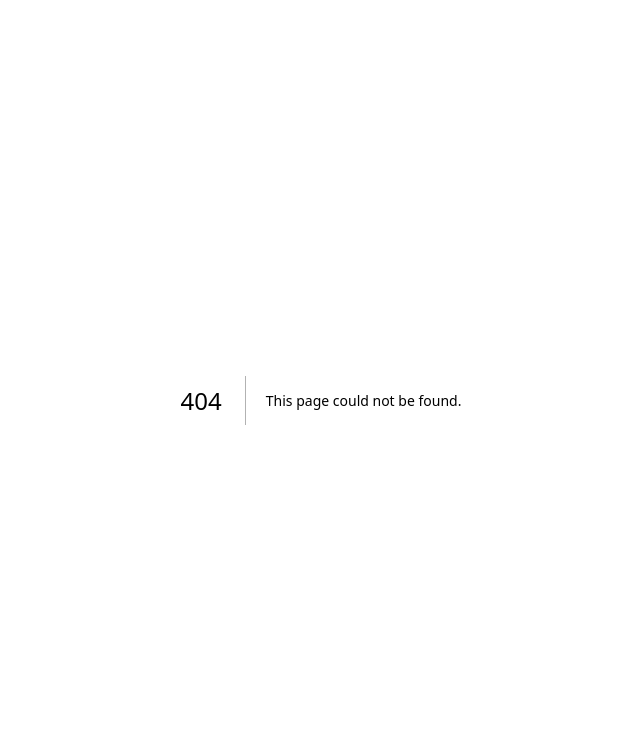
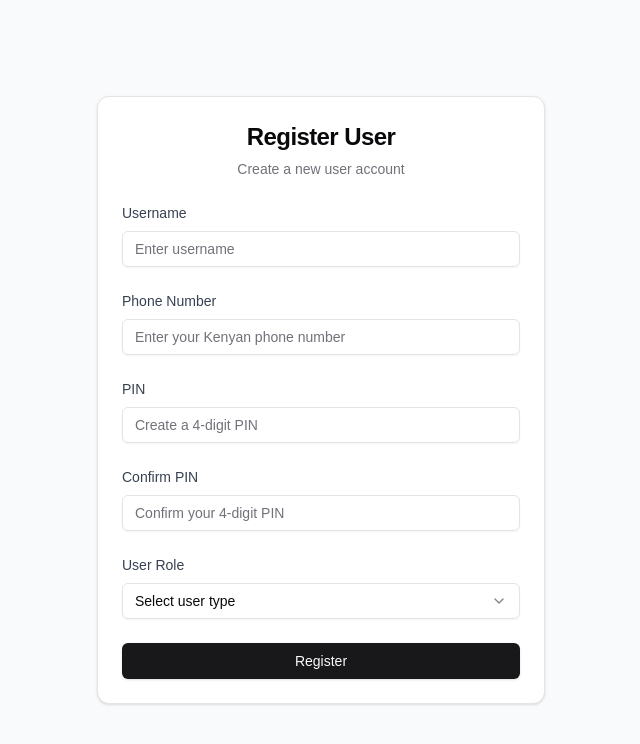
Before and after one commit to hamsoace/tawi_fe, a Next.js app: page /registration in a window 1280 px wide. Before the commit this address had no page. Shown: the top 744 px of the page, without its empty margins (319-959 px from the left). Built offline with nearby package versions, Linux system fonts and the light colour scheme.

Commit message:
registration page

```diff
--- /dev/null
+++ b/app/registration/page.tsx
@@ -0,0 +1,303 @@
+"use client";
+
+import React, { useState, useEffect } from "react";
+import { Loader2 } from "lucide-react";
+import {
+  Card,
+  CardContent,
+  CardDescription,
+  CardHeader,
+  CardTitle,
+} from "@/components/ui/card";
+import { Input } from "@/components/ui/input";
+import { Button } from "@/components/ui/button";
+import { Alert, AlertDescription } from "@/components/ui/alert";
+import {
+  Select,
+  SelectContent,
+  SelectItem,
+  SelectTrigger,
+  SelectValue,
+} from "@/components/ui/select";
+
+const USER_ROLES = {
+  ADMIN: "admin",
+  BRANCH_MANAGER: "branchManager",
+  DSA: "dsa",
+  RETAILER: "retailer",
+};
+
+const ROLE_HIERARCHY: Record<string, string[]> = {
+  [USER_ROLES.ADMIN]: [
+    USER_ROLES.ADMIN,
+    USER_ROLES.BRANCH_MANAGER,
+    USER_ROLES.DSA,
+    USER_ROLES.RETAILER,
+  ],
+  [USER_ROLES.BRANCH_MANAGER]: [USER_ROLES.DSA, USER_ROLES.RETAILER],
+  [USER_ROLES.DSA]: [USER_ROLES.RETAILER],
+  [USER_ROLES.RETAILER]: [],
+};
+
+const Registration: React.FC = () => {
+  const [formData, setFormData] = useState({
+    username: "",
+    phone: "",
+    pin: "",
+    confirmPin: "",
+    userType: "",
+  });
+  const [loading, setLoading] = useState(false);
+  const [error, setError] = useState<string | null>(null);
+  const [availableRoles, setAvailableRoles] = useState<string[]>([]);
+
+  useEffect(() => {
+    const token = localStorage.getItem("token");
+    if (token) {
+      try {
+        const payload = JSON.parse(atob(token.split(".")[1]));
+        const role = payload.role;
+        setAvailableRoles(ROLE_HIERARCHY[role] || Object.values(USER_ROLES));
+      } catch (err) {
+        console.error("Error decoding token", err);
+        setAvailableRoles(Object.values(USER_ROLES));
+      }
+    } else {
+      setAvailableRoles(Object.values(USER_ROLES));
+    }
+  }, []);
+
+  const handleChange = (e: React.ChangeEvent<HTMLInputElement>) => {
+    const { name, value } = e.target;
+    setFormData((prev) => ({
+      ...prev,
+      [name]: value,
+    }));
+  };
+
+  const handleRoleChange = (value: string) => {
+    setFormData((prev) => ({
+      ...prev,
+      userType: value,
+    }));
+  };
+
+  const validateForm = (): boolean => {
+    const phoneRegex = /^(\+?254|0)?[17]\d{8}$/;
+
+    if (!formData.username) {
+      setError("Username is required");
+      return false;
+    }
+
+    if (!phoneRegex.test(formData.phone)) {
+      setError("Please enter a valid Kenyan phone number");
+      return false;
+    }
+
+    if (!/^\d{4}$/.test(formData.pin)) {
+      setError("PIN must be a 4-digit number");
+      return false;
+    }
+
+    if (formData.pin !== formData.confirmPin) {
+      setError("PINs do not match");
+      return false;
+    }
+
+    if (!formData.userType) {
+      setError("User type is required");
+      return false;
+    }
+
+    return true;
+  };
+
+  const handleSubmit = async (e: React.FormEvent) => {
+    e.preventDefault();
+    setLoading(true);
+    setError(null);
+
+    if (!validateForm()) {
+      setLoading(false);
+      return;
+    }
+
+    try {
+      const { confirmPin, ...registrationData } = formData;
+      const token = localStorage.getItem("token");
+
+      const response = await fetch(
+        "https://tawi-xh85.onrender.com/api/auth/register",
+        {
+          method: "POST",
+          headers: {
+            "Content-Type": "application/json",
+            ...(token && { Authorization: `Bearer ${token}` }),
+          },
+          body: JSON.stringify(registrationData),
+        }
+      );
+
+      const result = await response.json();
+
+      if (!response.ok) {
+        throw new Error(result.error || "Registration failed");
+      }
+
+      alert("User registered successfully");
+      setFormData({
+        username: "",
+        phone: "",
+        pin: "",
+        confirmPin: "",
+        userType: "",
+      });
+    } catch (err) {
+      setError(err instanceof Error ? err.message : "Registration failed");
+      console.error("Registration error:", err);
+    } finally {
+      setLoading(false);
+    }
+  };
+
+  return (
+    <div className="min-h-screen flex items-center justify-center bg-gray-50 py-12 px-4 sm:px-6 lg:px-8">
+      <Card className="w-full max-w-md">
+        <CardHeader className="text-center">
+          <CardTitle className="text-2xl font-bold">Register User</CardTitle>
+          <CardDescription>Create a new user account</CardDescription>
+        </CardHeader>
+        <CardContent>
+          {error && (
+            <Alert variant="destructive">
+              <AlertDescription>{error}</AlertDescription>
+            </Alert>
+          )}
+          <form onSubmit={handleSubmit} className="space-y-6">
+            {/* Username Input */}
+            <div className="space-y-2">
+              <label
+                htmlFor="username"
+                className="block text-sm font-medium text-gray-700"
+              >
+                Username
+              </label>
+              <Input
+                id="username"
+                name="username"
+                type="text"
+                required
+                placeholder="Enter username"
+                value={formData.username}
+                onChange={handleChange}
+                className="w-full"
+              />
+            </div>
+
+            {/* Phone Number Input */}
+            <div className="space-y-2">
+              <label
+                htmlFor="phone"
+                className="block text-sm font-medium text-gray-700"
+              >
+                Phone Number
+              </label>
+              <Input
+                id="phone"
+                name="phone"
+                type="tel"
+                required
+                placeholder="Enter your Kenyan phone number"
+                value={formData.phone}
+                onChange={handleChange}
+                className="w-full"
+              />
+            </div>
+
+            {/* PIN Input */}
+            <div className="space-y-2">
+              <label
+                htmlFor="pin"
+                className="block text-sm font-medium text-gray-700"
+              >
+                PIN
+              </label>
+              <Input
+                id="pin"
+                name="pin"
+                type="password"
+                required
+                maxLength={4}
+                placeholder="Create a 4-digit PIN"
+                value={formData.pin}
+                onChange={handleChange}
+                className="w-full"
+              />
+            </div>
+
+            {/* Confirm PIN Input */}
+            <div className="space-y-2">
+              <label
+                htmlFor="confirmPin"
+                className="block text-sm font-medium text-gray-700"
+              >
+                Confirm PIN
+              </label>
+              <Input
+                id="confirmPin"
+                name="confirmPin"
+                type="password"
+                required
+                maxLength={4}
+                placeholder="Confirm your 4-digit PIN"
+                value={formData.confirmPin}
+                onChange={handleChange}
+                className="w-full"
+              />
+            </div>
+
+            {/* Role Selection */}
+            <div className="space-y-2">
+              <label
+                htmlFor="userType"
+                className="block text-sm font-medium text-gray-700"
+              >
+                User Role
+              </label>
+              <Select
+                onValueChange={handleRoleChange}
+                value={formData.userType}
+              >
+                <SelectTrigger className="w-full">
+                  <SelectValue placeholder="Select user type" />
+                </SelectTrigger>
+                <SelectContent>
+                  {availableRoles.map((role) => (
+                    <SelectItem key={role} value={role}>
+                      {role.charAt(0).toUpperCase() + role.slice(1)}
+                    </SelectItem>
+                  ))}
+                </SelectContent>
+              </Select>
+            </div>
+
+            {/* Submit Button */}
+            <Button type="submit" className="w-full" disabled={loading}>
+              {loading ? (
+                <>
+                  <Loader2 className="mr-2 h-4 w-4 animate-spin" />
+                  Registering...
+                </>
+              ) : (
+                "Register"
+              )}
+            </Button>
+          </form>
+        </CardContent>
+      </Card>
+    </div>
+  );
+};
+
+export default Registration;
```
